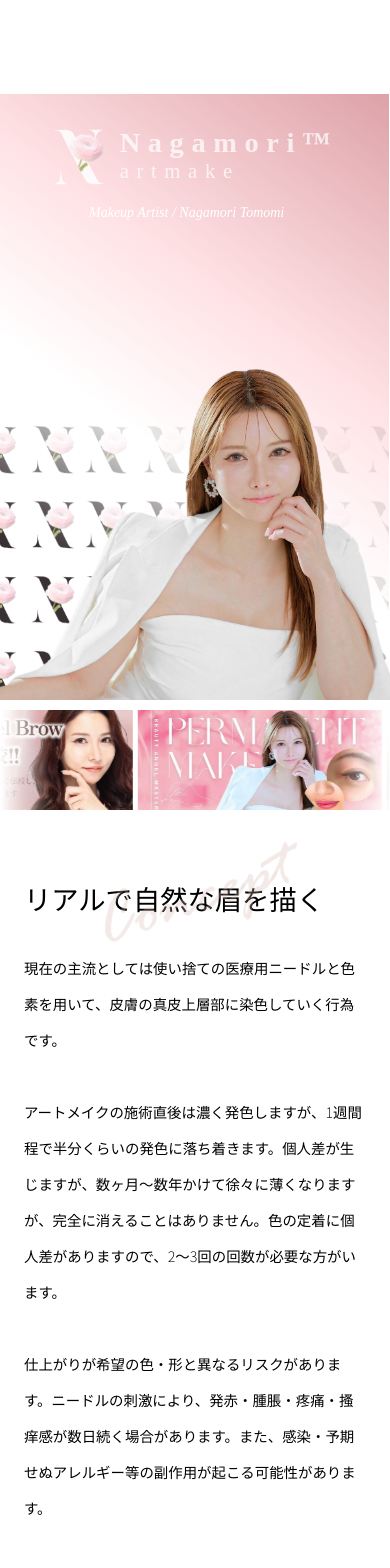
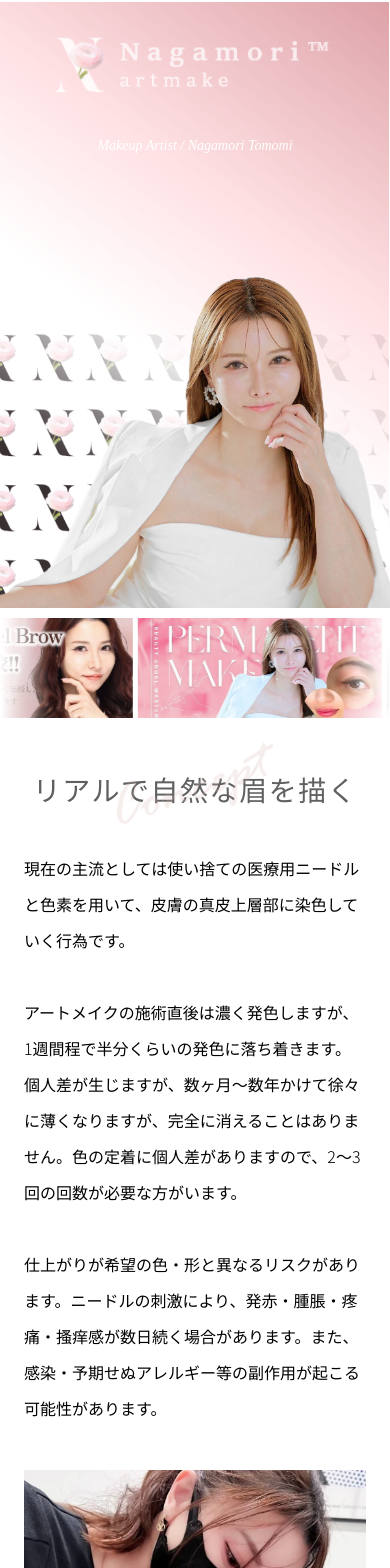
Before and after one commit to s7-japan/Nagamori, a React (Vite) app: page / in a window 390 px wide. Shown: the part 73-1641 px from the top of the page. Built offline with nearby package versions, Linux system fonts and the light colour scheme; a web font is replaced by a local one.

Commit message:
hero content done

```diff
--- a/src/App.jsx
+++ b/src/App.jsx
@@ -12,8 +12,8 @@ const App = () => {
   const [sidebar, setSidebar] = useState(false);
   return (
     <>
-      <Navbar sidebar={sidebar} setSidebar={setSidebar}/>
-      <MobileNav sidebar={sidebar} setSidebar={setSidebar}/>
+      <Navbar sidebar={sidebar} setSidebar={setSidebar} />
+      <MobileNav sidebar={sidebar} setSidebar={setSidebar} />
       <Routes>
         <Route path="/" element={<Home />} />
         <Route path="/treatment" element={<Treatment />} />
--- a/src/components/HeroContent.jsx
+++ b/src/components/HeroContent.jsx
@@ -5,20 +5,22 @@ import btn1 from "../assets/btn1.svg";
 
 const HeroContent = () => {
   return (
-    <div className="px-6 md:px-[16vw] flex-row md:flex md:mt-[9vw] relative">
-      <div className="absolute top-0 bg-[#B6BFBC] left-0 h-[95%] w-[28%] opacity-[12%] hidden md:block"></div>
-      <div className="w-full md:w-1/2 flex flex-col relative">
-        <div className="">
+    <>
+      <div className="relative md:mt-20 lg:mt-30 xl:mt-44">
+        <div className="absolute top-0 left-0 hidden h-[740px] bg-[#B6BFBC] opacity-[12%] xl:block xl:w-[547px]"></div>
+        <div className="relative container mx-auto flex-row px-6 md:flex md:items-start md:gap-6 lg:gap-10 xl:max-w-7xl xl:gap-22">
+          <div className="flex w-full flex-col md:w-1/2">
+            <div className="relative flex items-center justify-center py-10 xl:flex-col xl:items-start xl:py-0">
               <img
                 src={concept}
                 alt=""
-            className="md:h-[9.5vw] md:-top-[1.8vw] md:-left-[1vw] absolute -top-[0vw] left-[15vw] h-[40vw] opacity-50 md:opacity-100"
+                className="absolute left-1/2 w-48 -translate-x-1/2 opacity-40 xl:relative xl:left-0 xl:w-52 xl:-translate-0 xl:opacity-60"
               />
-        </div>
-        <p className="text-[7vw] md:text-[2.1vw] font-light mt-[15vw] md:mt-[7vw]">
+              <p className="text-[28px] tracking-[0.055em] text-[#606060] xl:-mt-5 xl:text-[45px] xl:font-light xl:text-black">
                 リアルで自然な眉を描く
               </p>
-        <p className="text-[3.7vw] md:text-[0.95vw] mt-[8vw] md:mt-[1.5vw] font-[200] md:font-[500] mb-20 md:mb-0 leading-9 md:leading-[1.8vw] md:text-[#707070]">
+            </div>
+            <p className="leading-[36px] font-light lg:text-lg lg:font-normal xl:mt-14 xl:text-xl">
               現在の主流としては使い捨ての医療⽤ニードルと⾊素を⽤いて、⽪膚の真⽪上層部に染⾊していく⾏為です。
               <br />
               <br />
@@ -28,13 +30,15 @@ const HeroContent = () => {
               仕上がりが希望の⾊・形と異なるリスクがあります。ニードルの刺激により、発⾚・腫脹・疼痛・搔痒感が数⽇続く場合があります。また、感染・予期せぬアレルギー等の副作⽤が起こる可能性があります。
             </p>
           </div>
-      <div className="w-full md:w-1/2 flex justify-end">
-        <img src={intersection} alt="" className="w-full md:w-[80%]" />
+          <div className="mt-11 flex w-full justify-end md:w-1/2 xl:mt-0">
+            <img src={intersection} alt="" className="w-full" />
           </div>
-      <div className="flex justify-center mt-10 md:hidden">
-        <img src={btn1} alt="" className="w-full" />
+          <div className="mt-10 flex justify-center md:hidden">
+            <img src={btn1} alt="" />
           </div>
         </div>
+      </div>
+    </>
   );
 };
 
--- a/src/components/HeroSection.jsx
+++ b/src/components/HeroSection.jsx
@@ -1,23 +1,19 @@
 import bg from "../assets/bg.svg";
 import bgmobile from "../assets/mobilebg.svg";
-import whitelogo from "../assets/whitelogo.svg";
+import whitelogo from "../assets/whitelogo.png";
 import makeupLine from "../assets/makeupLine.svg";
 
 export default function HeroSection() {
   return (
-    <div className="md:h-[41vw] w-full pt-23 md:mb-0">
-      <img src={bg} alt="" className="w-full hidden md:block" />
-      <div className="md:hidden relative">
-        <img
-          src={whitelogo}
-          alt=""
-          className="absolute w-[300px] top-7 left-1/2 transform -translate-x-1/2"
-        />
-        <img
-          src={makeupLine}
-          alt=""
-          className="absolute top-28 left-1/2 transform -translate-x-1/2"
-        />
+    <div className="">
+      <img src={bg} alt="" className="hidden w-full md:block" />
+      <div className="relative md:hidden">
+        <div className="absolute top-7 w-full text-center">
+          <img src={whitelogo} alt="" className="mx-auto w-[300px]" />
+          <p className="sikita mt-8 w-full text-center text-sm text-white italic">
+            Makeup Artist / Nagamori Tomomi
+          </p>
+        </div>
         <img src={bgmobile} alt="" className="w-full" />
       </div>
     </div>
--- a/src/pages/Home.jsx
+++ b/src/pages/Home.jsx
@@ -13,7 +13,7 @@ import Menu2 from "../components/Menu2";
 
 const Home = () => {
   return (
-    <div className="">
+    <div>
       <div className="hidden md:block">
         <AnimatedLoader />
       </div>
```
Also changed, not shown: src/App.css (deleted), src/assets/whitelogo.png (added). Lines whose indentation alone changed are shown as unchanged.
